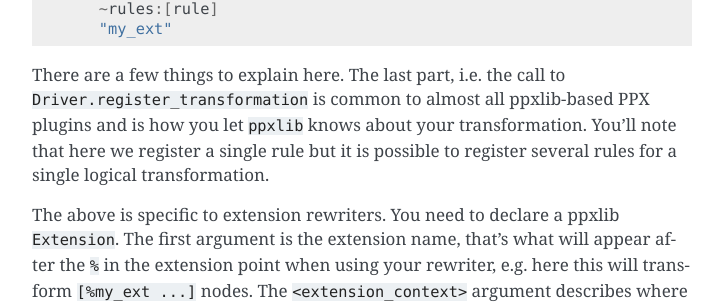
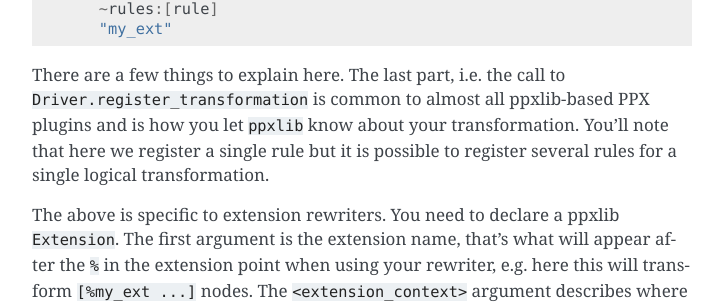
Before and after one commit to ocaml-ppx/ppxlib, a Sphinx documentation site: the page built from doc/ppx-for-plugin-authors.rst, in a window 1280 px wide and 900 px high, scrolled down 2319 px. Shown: the part 147-454 px from the top of the window, without its empty margins (388-1111 px from the left). Built offline with Sphinx 7.4.7, drawn with Linux system fonts in a browser that asks for light colours; some of the changed text lies outside the part shown.

Commit message:
Apply suggestions from code review
Co-authored-by: Nathan Rebours <nathan.p.rebours@gmail.com>
Signed-off-by: tatchi <tinencor@gmail.com>

```diff
--- a/doc/ppx-for-plugin-authors.rst
+++ b/doc/ppx-for-plugin-authors.rst
@@ -111,7 +111,7 @@
 
 There are a few things to explain here. The last part, i.e. the call to
 ``Driver.register_transformation`` is common to almost all ppxlib-based PPX plugins and is how
-you let ``ppxlib`` knows about your transformation. You'll note that here we register a single rule
+you let ``ppxlib`` know about your transformation. You'll note that here we register a single rule
 but it is possible to register several rules for a single logical transformation.
 
 The above is specific to extension rewriters. You need to declare a ppxlib ``Extension``.
@@ -183,7 +183,7 @@
        ~sig_type_decl:intf_generator
 
 
-The call to ``Deriving.add`` is how you'll let ``ppxlib`` knows about your deriver. The first string
+The call to ``Deriving.add`` is how you'll let ``ppxlib`` know about your deriver. The first string
 argument is the name of the deriver as referred to by your users, in the above example one would add
 a ``[@@deriving my_deriver]`` annotation to use this plugin.
 Here our deriver can be used on type declarations, be it in structures or signatures (i.e.
```
